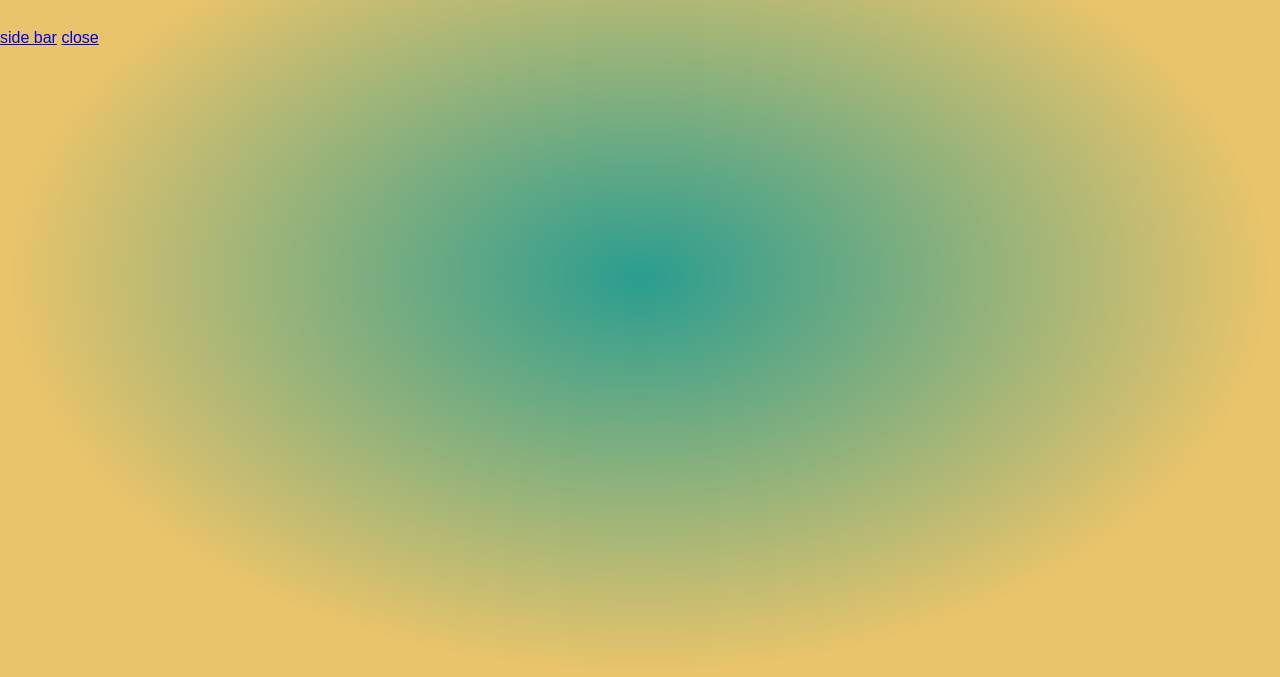
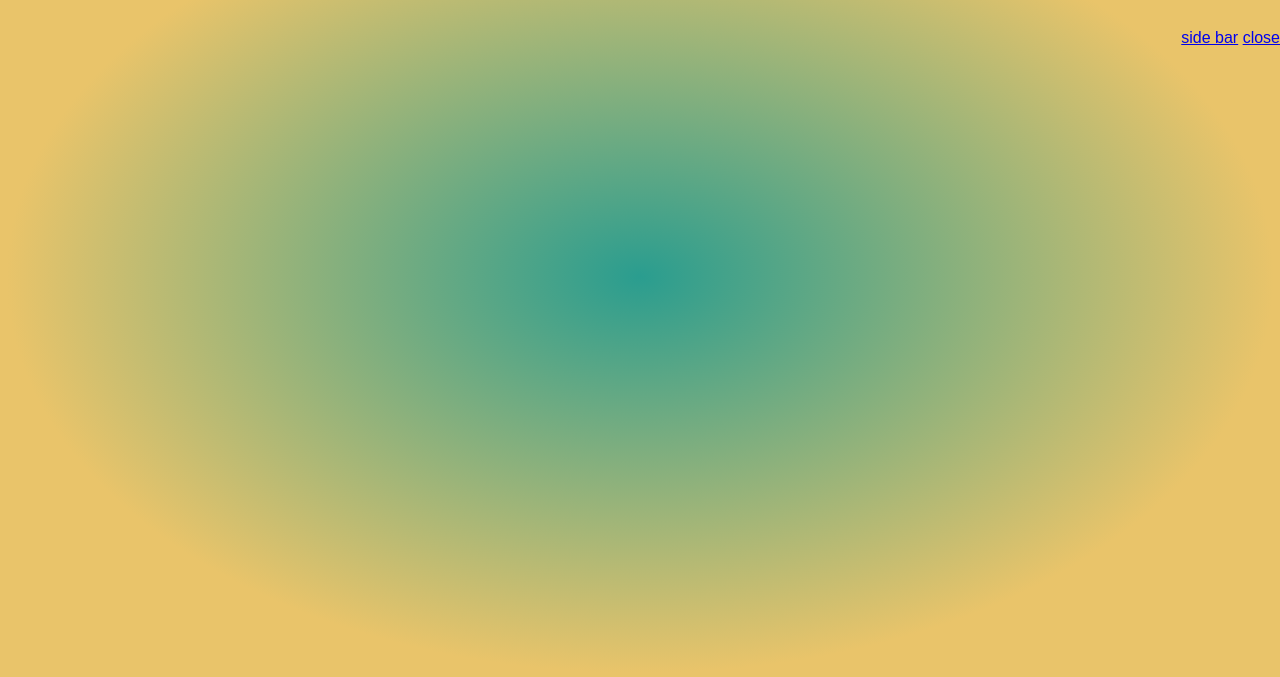
Before and after one commit to Th3Catalyst/ugly-website, a plain HTML site: page index.html in a window 1280 px wide. Shown: the part 123-800 px from the top of the page. Drawn offline with Linux system fonts and the light colour scheme.

Commit message:
Update style.css

```diff
--- a/style.css
+++ b/style.css
@@ -106,3 +106,6 @@ html {
 
 
 }
+.main-content {
+  text-align: right;
+}
```
